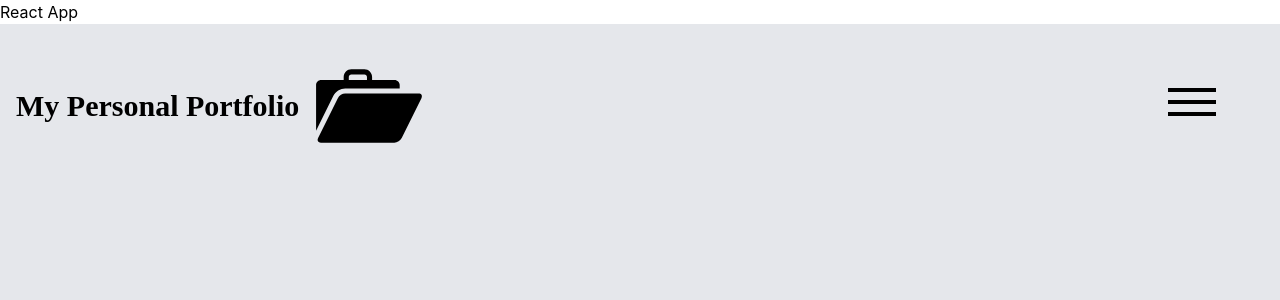
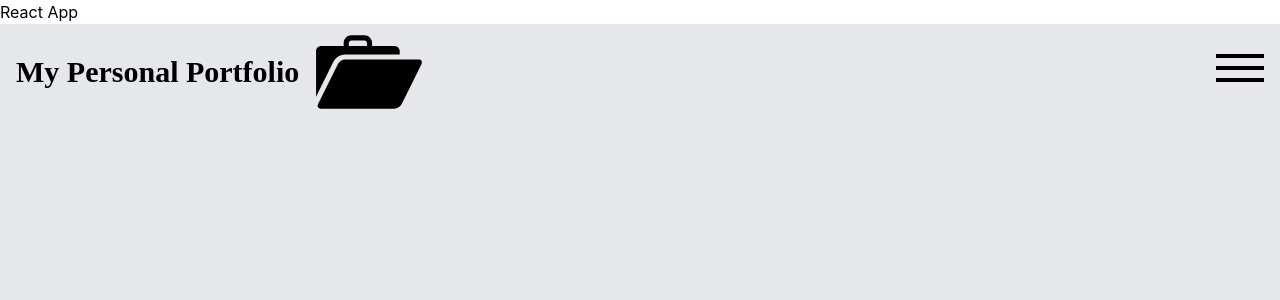
Before and after one commit to Amirkzm/Portfolio, a React (Create React App) app: page / in a window 1280 px wide. Shown: the top 300 px of the page. Built offline with nearby package versions, Linux system fonts and the light colour scheme.

Commit message:
completing header/sidebar

```diff
--- a/src/components/UI/HamburgerButton.js
+++ b/src/components/UI/HamburgerButton.js
@@ -16,7 +16,7 @@ export const HamburgerButton = () => {
   return (
     <Fragment>
       <button
-        className="flex flex-col items-center w-max h-max m-16  z-10"
+        className="flex flex-col items-center w-max h-max m-4  z-10"
         onClick={toggleSidebarHandler}
       >
         <span className={baseStyle + (sidebarCtx.isOpen && topLine)}></span>
--- a/src/components/layout/Header.js
+++ b/src/components/layout/Header.js
@@ -27,7 +27,6 @@ export const Header = () => {
           <h1 className="md:hidden ml-4 " ref={headerSmallRef}>
             Portfolio
           </h1>
-
           <PortfolioIcn style={{ height: iconHeight }} />
         </div>
         <HamburgerButton />
```
Also changed, not shown: 1 other file (tests, documents, lock files or other folders).
